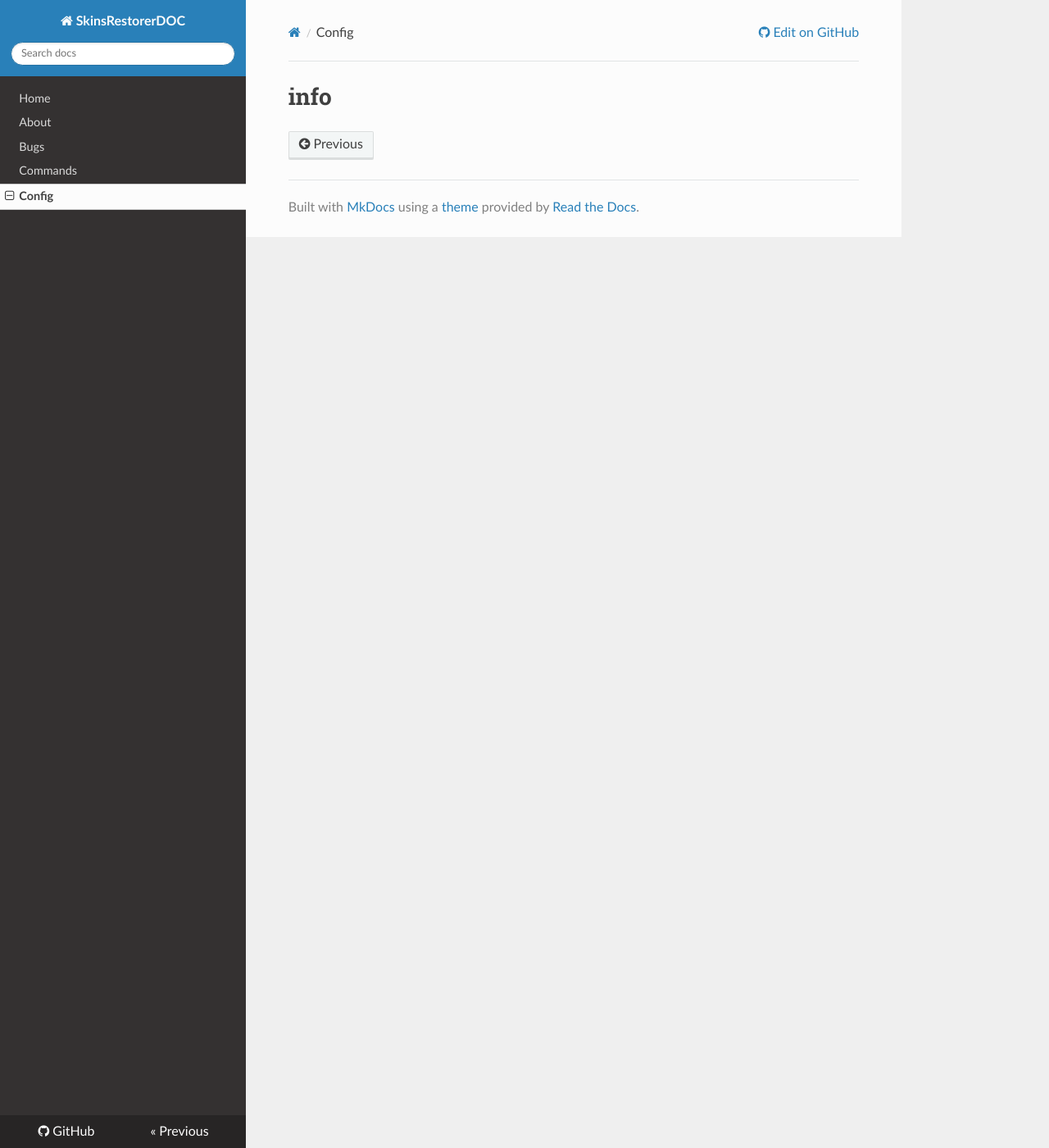
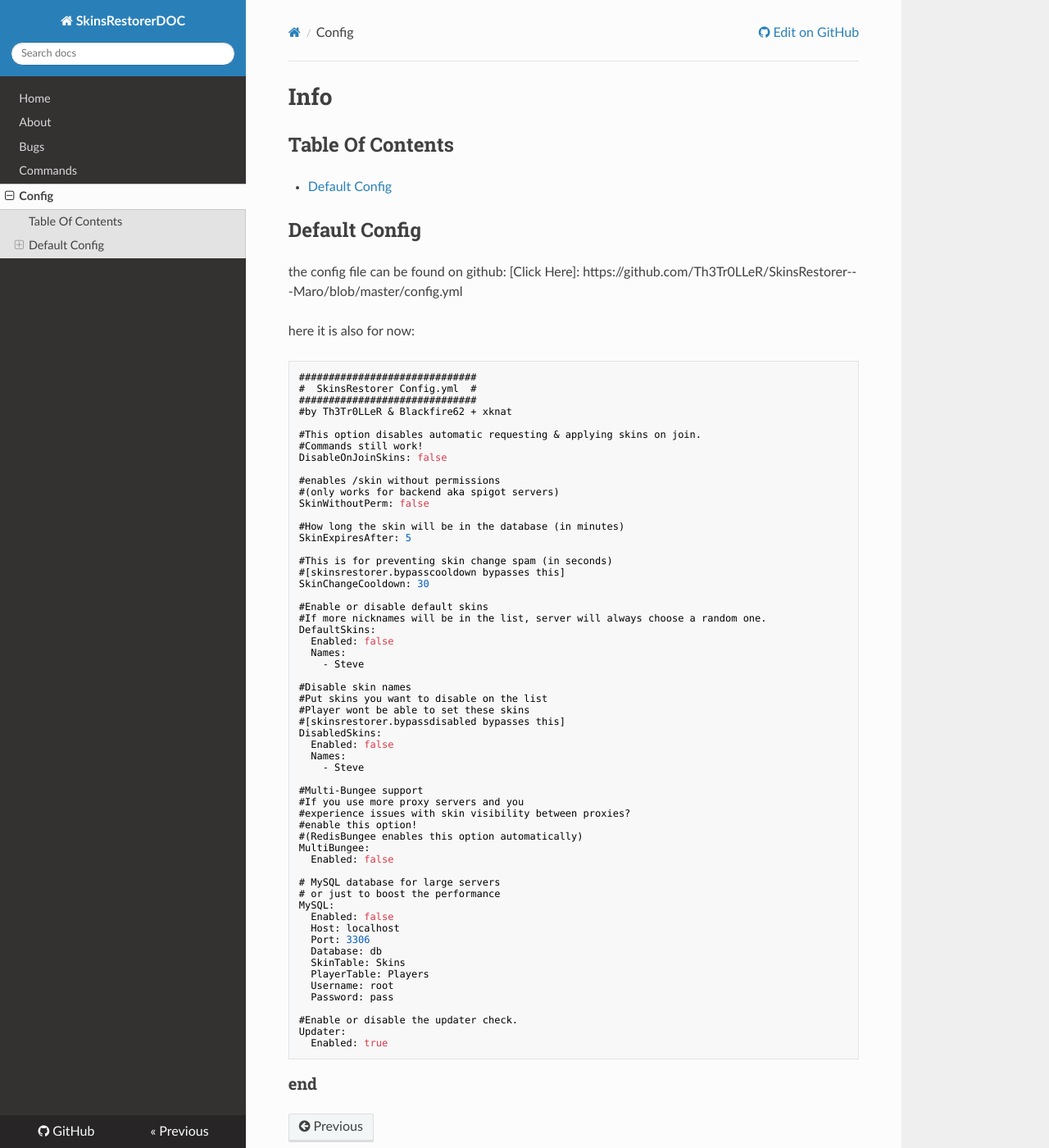
Before and after one commit to xknat/SkinsRestorerDOC, an MkDocs documentation site: the page built from docs/config.md, in a window 1280 px wide and 1400 px high. Shown: the whole window at 82% size. Built offline with MkDocs 1.6.1, drawn with Linux system fonts in a browser that asks for light colours; nearby versions of some CDN libraries; old or Windows-style settings are respelled for this version of MkDocs.

Commit message:
add default config

````diff
--- a/docs/config.md
+++ b/docs/config.md
@@ -1 +1,74 @@
-#info
+# Info
+
+##Table Of Contents
+- [Default Config](#Default Config)
+
+
+
+
+## Default Config
+the config file can be found on github: [Click Here]: https://github.com/Th3Tr0LLeR/SkinsRestorer---Maro/blob/master/config.yml
+
+here it is also for now:
+```json
+##############################
+#  SkinsRestorer Config.yml  #
+##############################
+#by Th3Tr0LLeR & Blackfire62 + xknat
+
+#This option disables automatic requesting & applying skins on join.
+#Commands still work!
+DisableOnJoinSkins: false
+
+#enables /skin without permissions
+#(only works for backend aka spigot servers)
+SkinWithoutPerm: false
+
+#How long the skin will be in the database (in minutes)
+SkinExpiresAfter: 5
+
+#This is for preventing skin change spam (in seconds)
+#[skinsrestorer.bypasscooldown bypasses this]
+SkinChangeCooldown: 30
+
+#Enable or disable default skins
+#If more nicknames will be in the list, server will always choose a random one.
+DefaultSkins:
+  Enabled: false
+  Names:
+    - Steve
+
+#Disable skin names
+#Put skins you want to disable on the list
+#Player wont be able to set these skins
+#[skinsrestorer.bypassdisabled bypasses this]
+DisabledSkins:
+  Enabled: false
+  Names:
+    - Steve
+
+#Multi-Bungee support
+#If you use more proxy servers and you
+#experience issues with skin visibility between proxies?
+#enable this option!
+#(RedisBungee enables this option automatically)
+MultiBungee:
+  Enabled: false
+
+# MySQL database for large servers
+# or just to boost the performance
+MySQL:
+  Enabled: false
+  Host: localhost
+  Port: 3306
+  Database: db
+  SkinTable: Skins
+  PlayerTable: Players
+  Username: root
+  Password: pass
+
+#Enable or disable the updater check.
+Updater:
+  Enabled: true
+```
+###end
````
